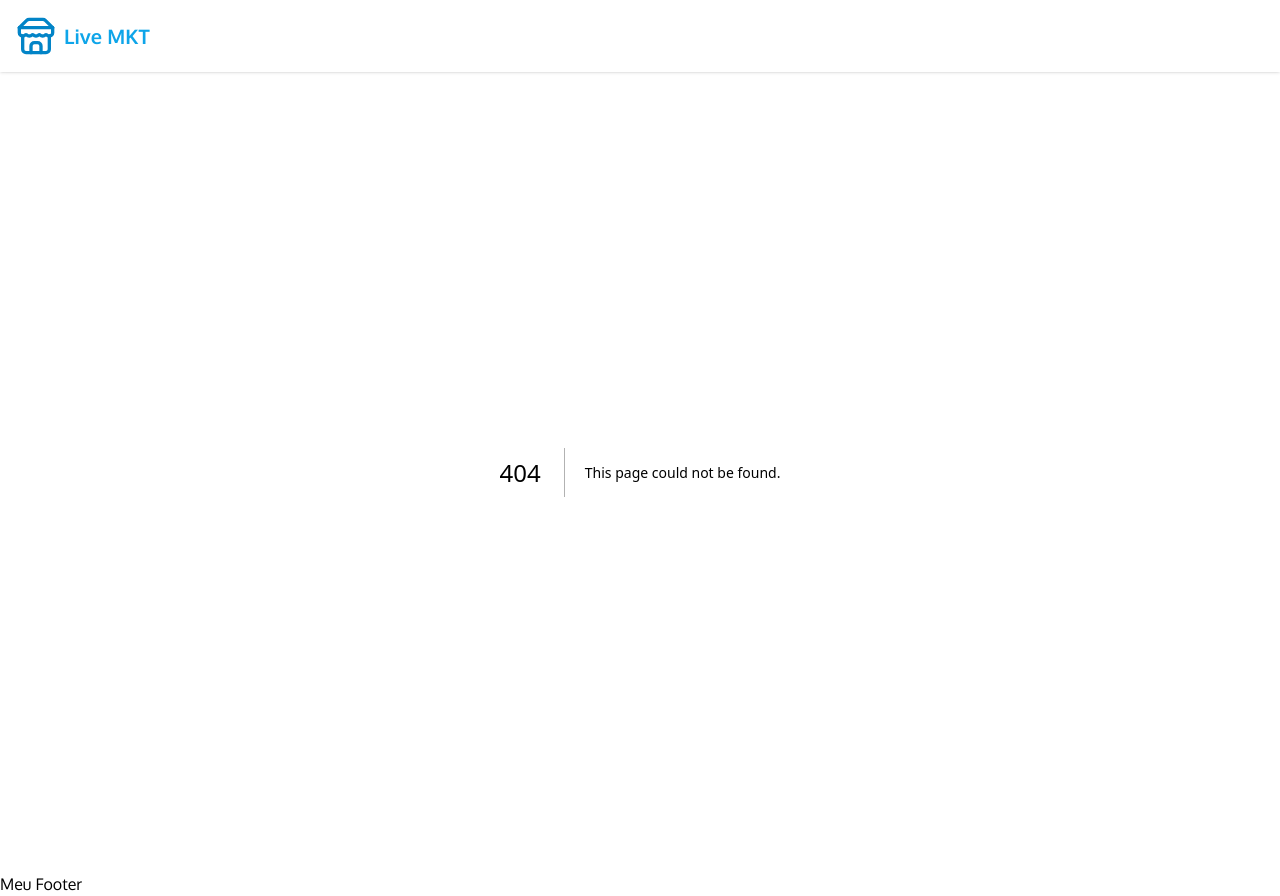
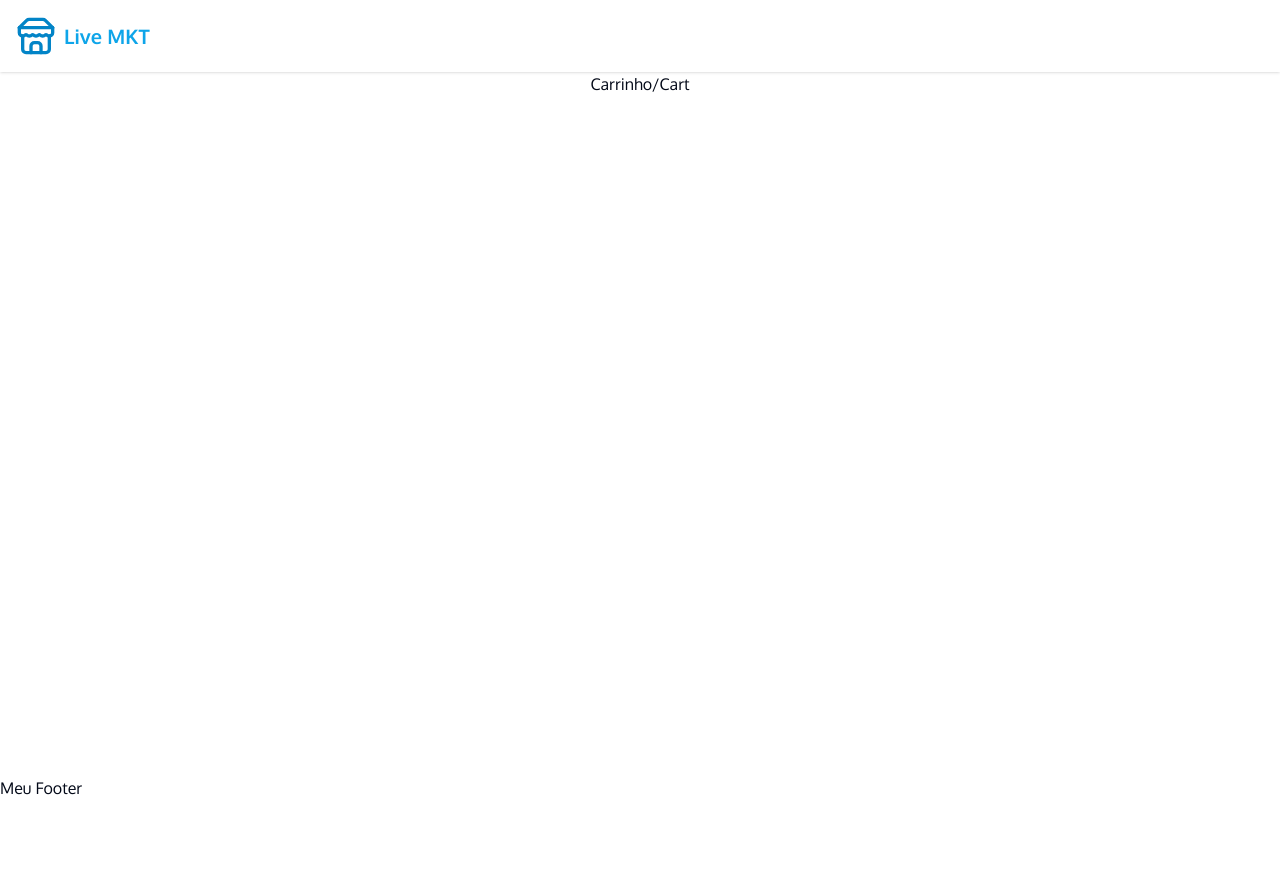
Before and after one commit to EvilisGlenio/stripe-marketplace, a Next.js app: page /cart in a window 1280 px wide. Before the commit this address had no page. After the commit the page ends 800 px from the top, so only its background shows below. Built offline with nearby package versions, Linux system fonts and the light colour scheme.

Commit message:
Was created a Cart with your Router

```diff
--- /dev/null
+++ b/app/cart/page.tsx
@@ -0,0 +1,7 @@
+export default function Cart() {
+    return (
+        <section className="flex flex-col items-center justify-center">
+            Carrinho/Cart
+        </section>
+    )
+}
```
